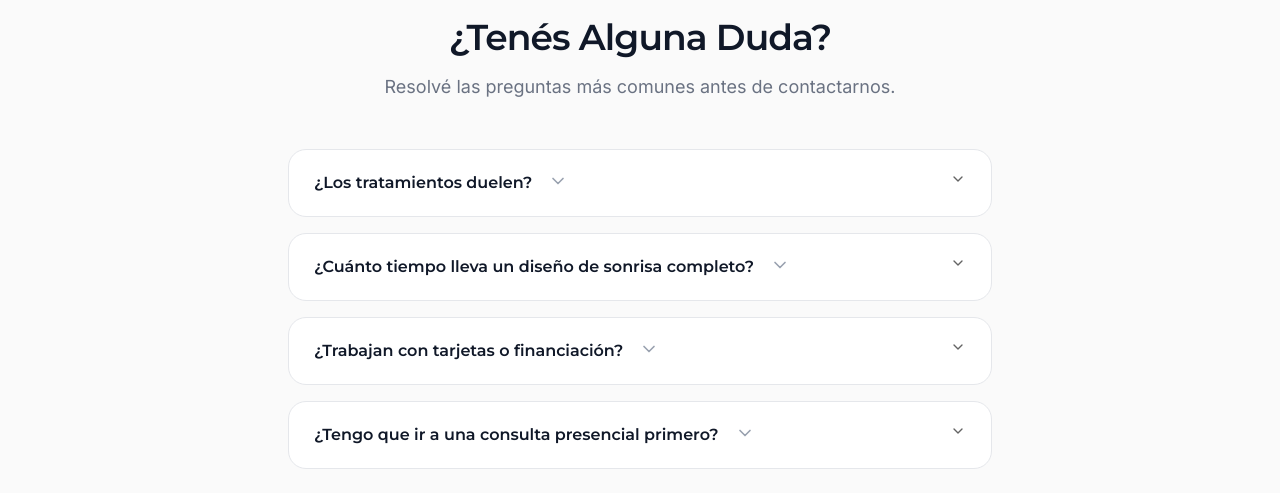
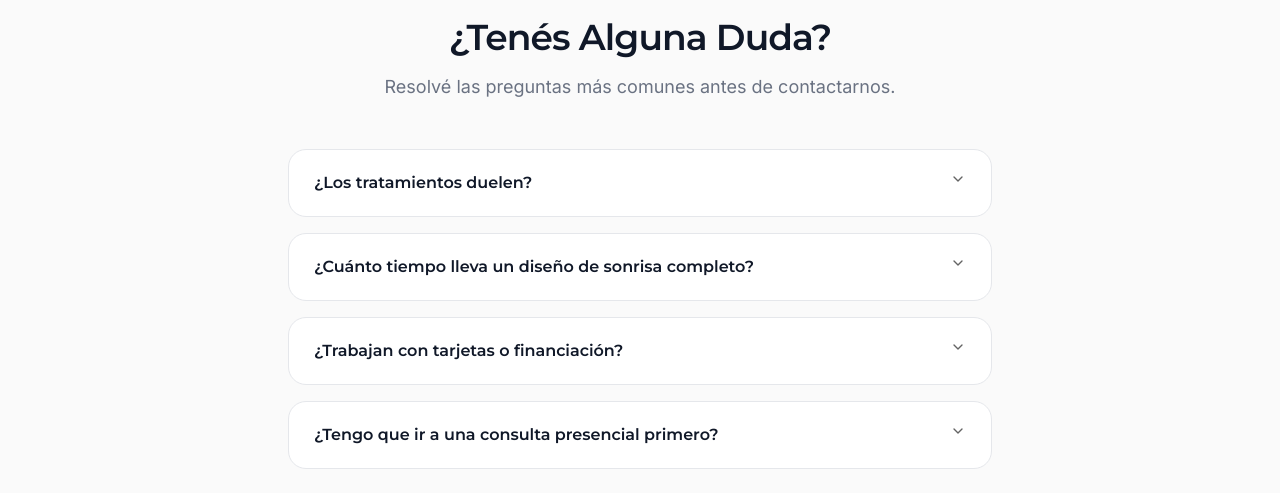
Before and after one commit to valenruffo/dentalux-landing, a Next.js app: page / in a window 1280 px wide. Shown: the part 4534-5027 px from the top of the page. Built offline with nearby package versions, Linux system fonts and the light colour scheme.

Commit message:
fix: remove duplicate chevron in FAQ accordion
- Remove custom ChevronDown icon from trigger
- Use only shadcn's built-in accordion chevron

```diff
--- a/src/components/faqs-section.tsx
+++ b/src/components/faqs-section.tsx
@@ -7,7 +7,6 @@ import {
   AccordionItem,
   AccordionTrigger,
 } from "@/components/ui/accordion";
-import { ChevronDown } from "lucide-react";
 
 const faqs = [
   {
@@ -84,9 +83,8 @@ export function FAQsSection() {
                 >
                   {faq.question}
                 </span>
-                <ChevronDown className="w-5 h-5 text-gray-400 group-data-[state=open]:rotate-180 transition-transform duration-200 ml-4 flex-shrink-0" />
               </AccordionTrigger>
-              <AccordionContent className="pb-5 text-gray-500 leading-relaxed">
+              <AccordionContent className="pt-0 pb-5 text-gray-500 leading-relaxed">
                 {faq.answer}
               </AccordionContent>
             </AccordionItem>
```
